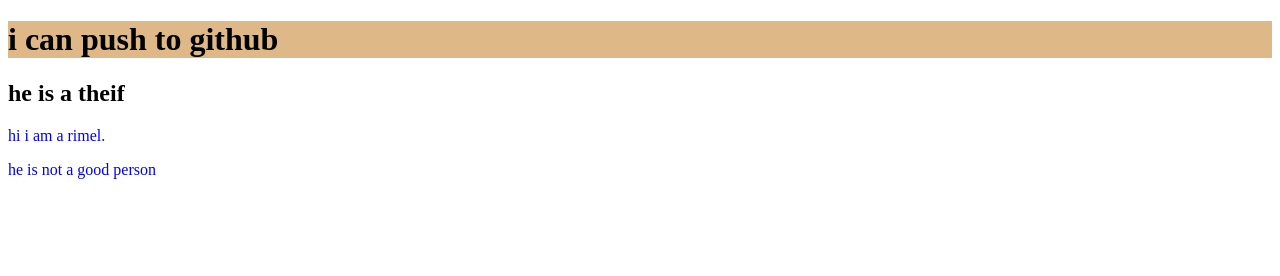
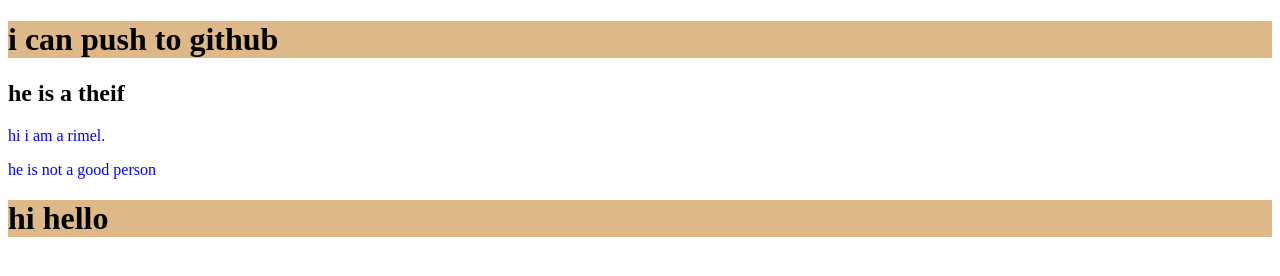
Before and after one commit to Rumel011/my-second-repo, a plain HTML site: page index.html in a window 1280 px wide. Drawn offline with Linux system fonts and the light colour scheme.

Commit message:
pera add

```diff
--- a/index.html
+++ b/index.html
@@ -13,5 +13,7 @@
     <p>hi i am a rimel. </p>
     <P>he is not a good person</P>
 
+    <h1>hi hello</h1>
+
 </body>
 </html>
```
